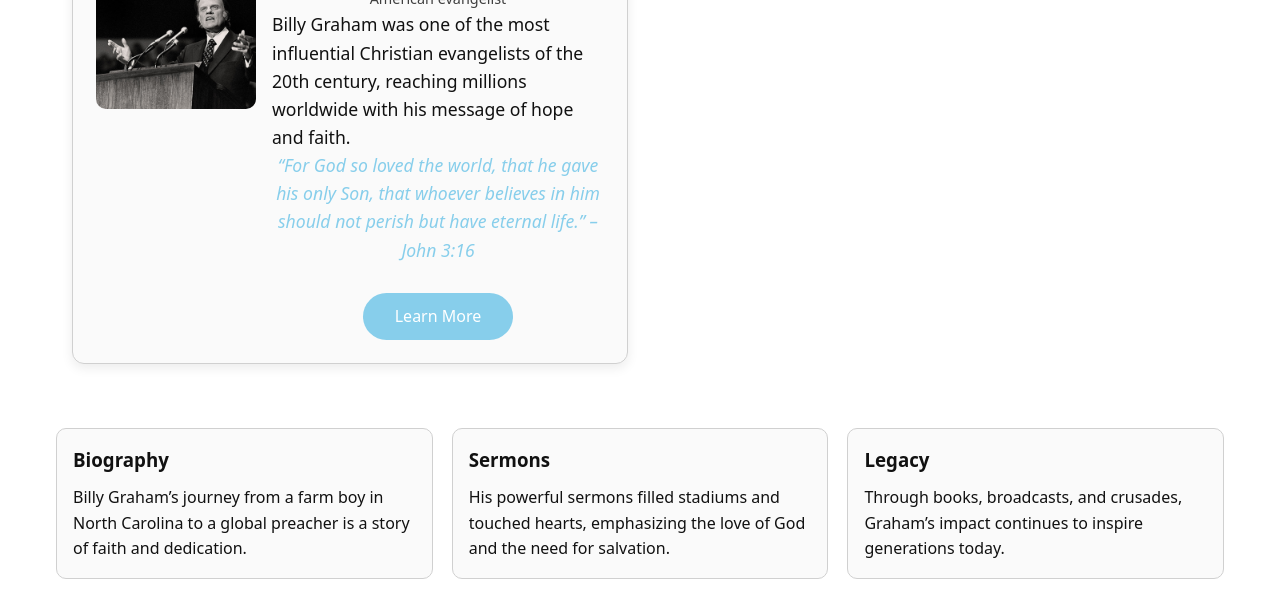
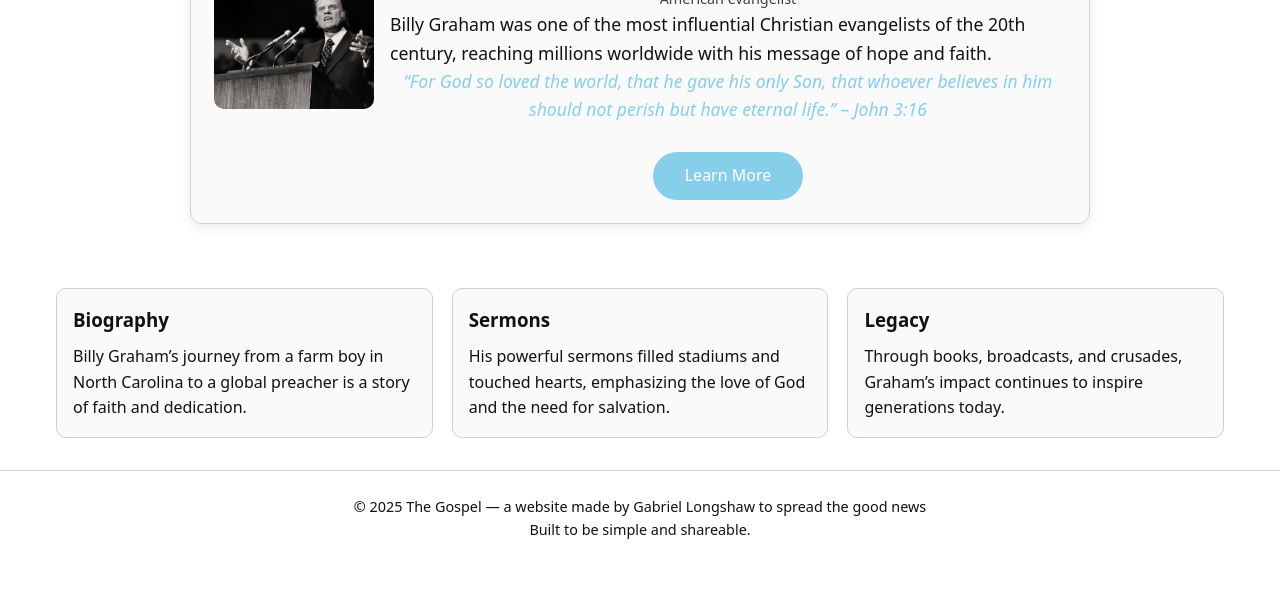
Before and after one commit to gabriellongshaw/The-Gospel, a plain HTML site: page billy-graham/index.html in a window 1280 px wide. Shown: the part 190-800 px from the top of the page. Drawn offline with Linux system fonts and the light colour scheme.

Commit message:
feat: add hero-centered to things that need it

```diff
--- a/billy-graham/index.html
+++ b/billy-graham/index.html
@@ -107,7 +107,7 @@
   </div>
 </header>
 
-  <section class="hero">
+  <section class="hero hero-centered">
   <div class="hero-card hero-grid">
     <div class="hero-top">
       <img src="../assets/images/billygraham.jpeg" alt="Billy Graham" class="profile-img">
```
Also changed, not shown: charlie-kirk/index.html (+1 -1 lines), coming-soon/index.html (+1 -1 lines), more/index.html (+1 -1 lines), resources/index.html (+1 -1 lines).
